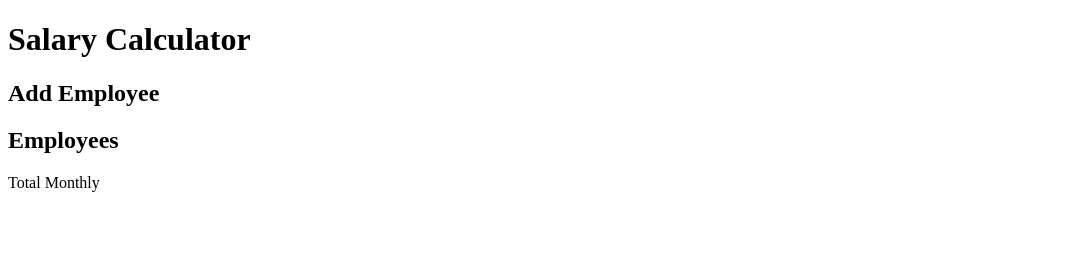
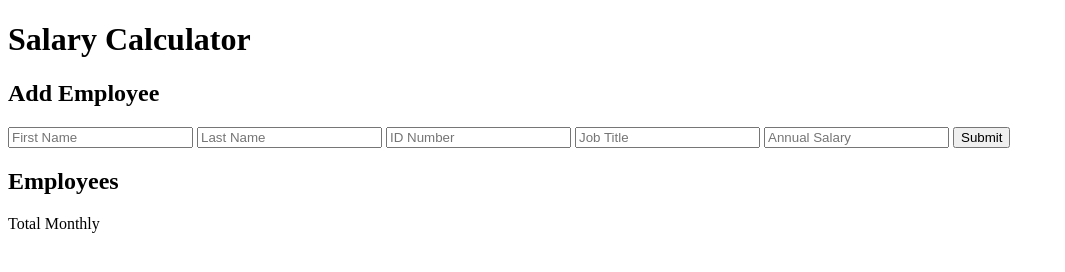
Before and after one commit to TB-RGB/weekend-salary-calculator, a website: page index.html in a window 1280 px wide. Shown: the whole page, without its empty margins (0-1065 px from the left). Drawn offline with Linux system fonts and the light colour scheme.

Commit message:
created forms and submit

```diff
--- a/index.html
+++ b/index.html
@@ -2,7 +2,7 @@
 <html lang="en">
 <head>
   <meta charset="UTF-8">
-  <link rel="stylesheet" href="./styles.css">
+  <link rel="stylesheet" href="./styles.cssd">
   <script defer src="./script.js"></script>
   <title>Salary Calculator</title>
 </head>
@@ -12,6 +12,29 @@
   </header>
   <main>
     <h2>Add Employee</h2>
+    <form>
+      <input
+      id="firstName"
+      placeholder="First Name"
+      type="text">
+      <input
+      id="lastName"
+      placeholder="Last Name"
+      type="text">
+      <input
+      id="idNumber"
+      placeholder="ID Number"
+      type="text">
+      <input
+      id="jobTitle"
+      placeholder="Job Title"
+      type="text">
+      <input
+      id="yearSalary"
+      placeholder="Annual Salary"
+      type="text">
+      <button onClick="handleSubmit(event)">Submit</button>
+    </form>
     <h2>Employees</h2>
   </main>
   <footer>
```
